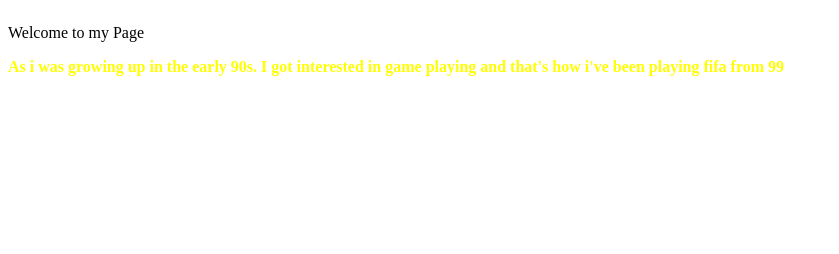
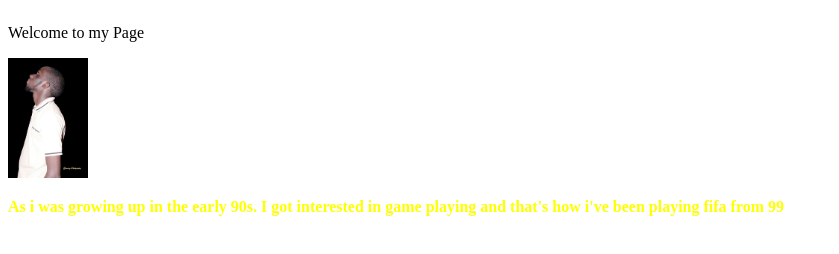
Before and after one commit to Kariuki62/myself, a plain HTML site: page myself.html in a window 1280 px wide. Shown: the part 166-420 px from the top of the page, without its empty margins (0-839 px from the left). Drawn offline with Linux system fonts and the light colour scheme.

Commit message:
add img src

```diff
--- a/myself.html
+++ b/myself.html
@@ -9,6 +9,7 @@
     <h1> The hidden greatness</h1>
     <h2> How I Started</h2>
 <p> Welcome to my Page</p>
+<img src="images/Kiki2.jpg" alt="Early 2017">
 <p class="important"> As i was growing up in the early 90s. I got interested in game playing and that's how i've been playing fifa from 99 </p>
   </body>
 </html>
```
